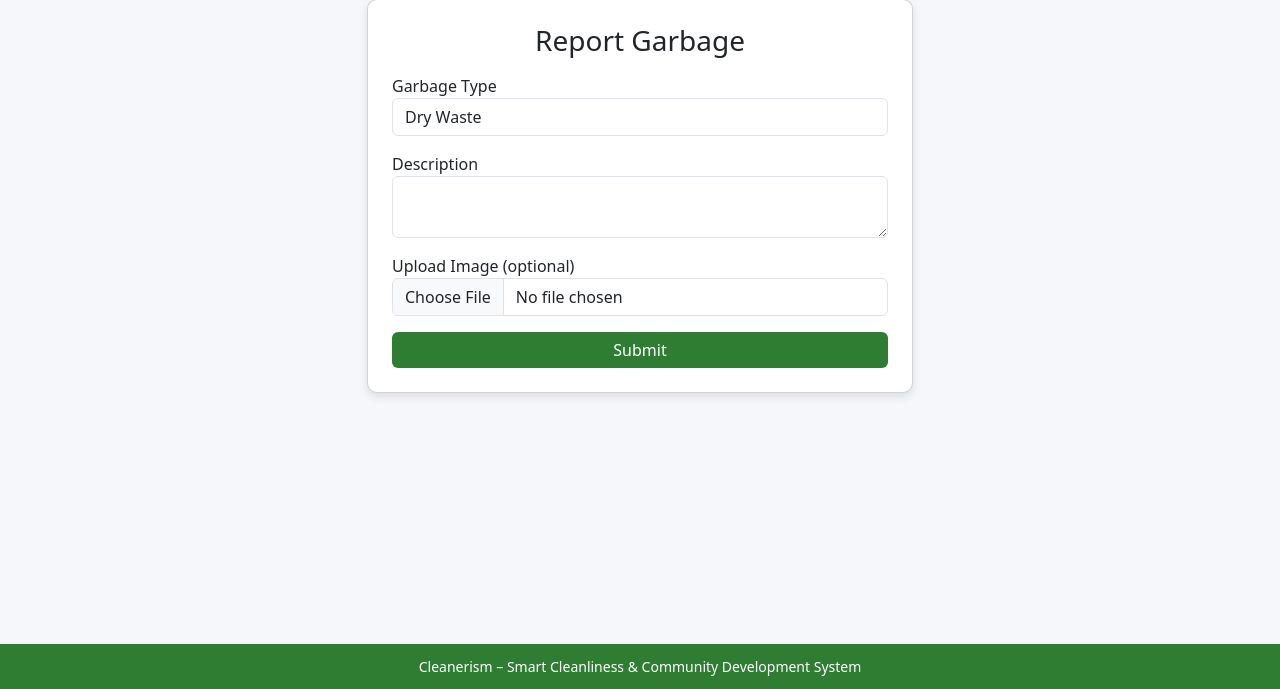
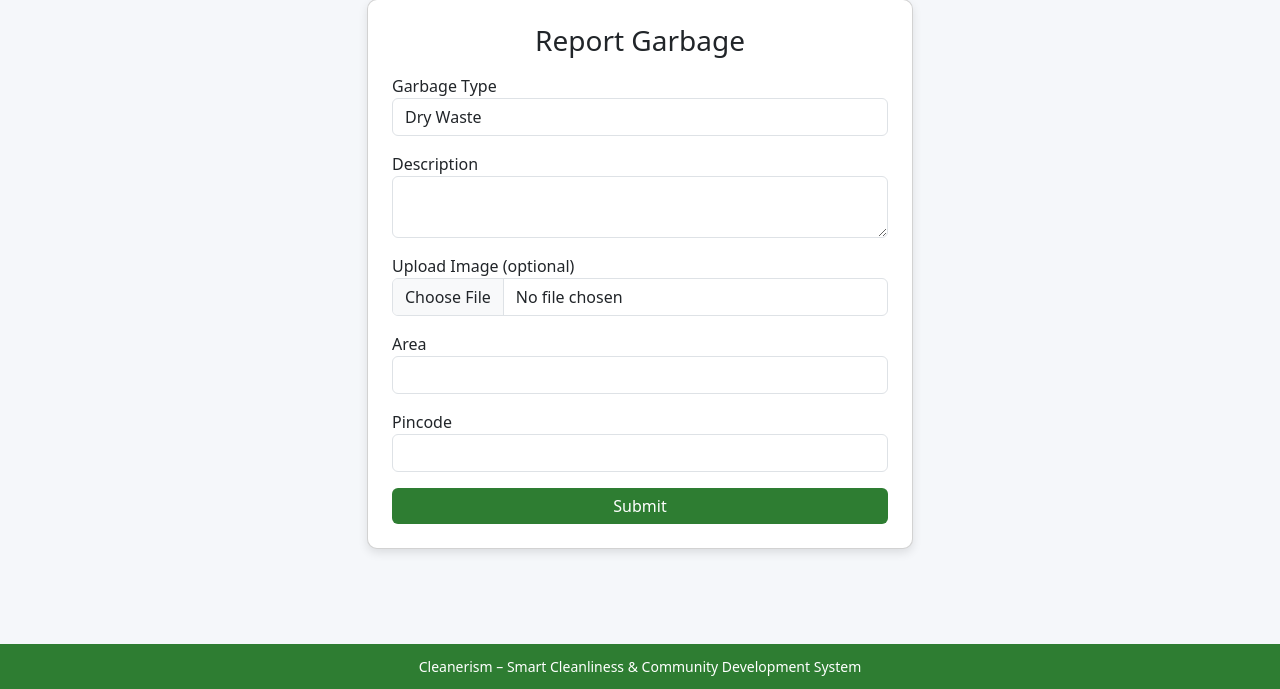
Before and after one commit to itsVasanthk/smart-cleanliness-system, a Flask app: page /report in a window 1280 px wide. Shown: the part 111-800 px from the top of the page. Run offline with Flask 3, Linux system fonts and the light colour scheme; the visitor is signed in with stand-in values (Sample User, id 1).

Commit message:
Auto-fill area and pincode using GPS reverse geocoding

```diff
--- a/app/templates/report.html
+++ b/app/templates/report.html
@@ -27,6 +27,16 @@
                     <label>Upload Image (optional)</label>
                     <input type="file" name="image" class="form-control" accept="image/*">
                 </div>
+                <div class="mb-3">
+                    <label>Area</label>
+                    <input type="text" name="area" id="area" class="form-control" required>
+                </div>
+
+                <div class="mb-3">
+                    <label>Pincode</label>
+                    <input type="text" name="pincode" id="pincode" class="form-control" required>
+                </div>
+
 
                 <button class="btn btn-success w-100">Submit</button>
             </form>
@@ -34,4 +44,42 @@
     </div>
 </div>
 
+<script>
+if (navigator.geolocation) {
+    navigator.geolocation.getCurrentPosition(
+        function (position) {
+            const lat = position.coords.latitude;
+            const lon = position.coords.longitude;
+
+            // Reverse geocoding using OpenStreetMap (no API key)
+            fetch(`https://nominatim.openstreetmap.org/reverse?format=json&lat=${lat}&lon=${lon}`)
+                .then(response => response.json())
+                .then(data => {
+                    if (data.address) {
+                        // Area
+                        if (data.address.suburb) {
+                            document.getElementById("area").value = data.address.suburb;
+                        } else if (data.address.village) {
+                            document.getElementById("area").value = data.address.village;
+                        } else if (data.address.city) {
+                            document.getElementById("area").value = data.address.city;
+                        }
+
+                        // Pincode
+                        if (data.address.postcode) {
+                            document.getElementById("pincode").value = data.address.postcode;
+                        }
+                    }
+                })
+                .catch(() => {
+                    console.log("Reverse geocoding failed");
+                });
+        },
+        function () {
+            alert("GPS permission denied. Please enter area and pincode manually.");
+        }
+    );
+}
+</script>
+
 {% endblock %}
```
